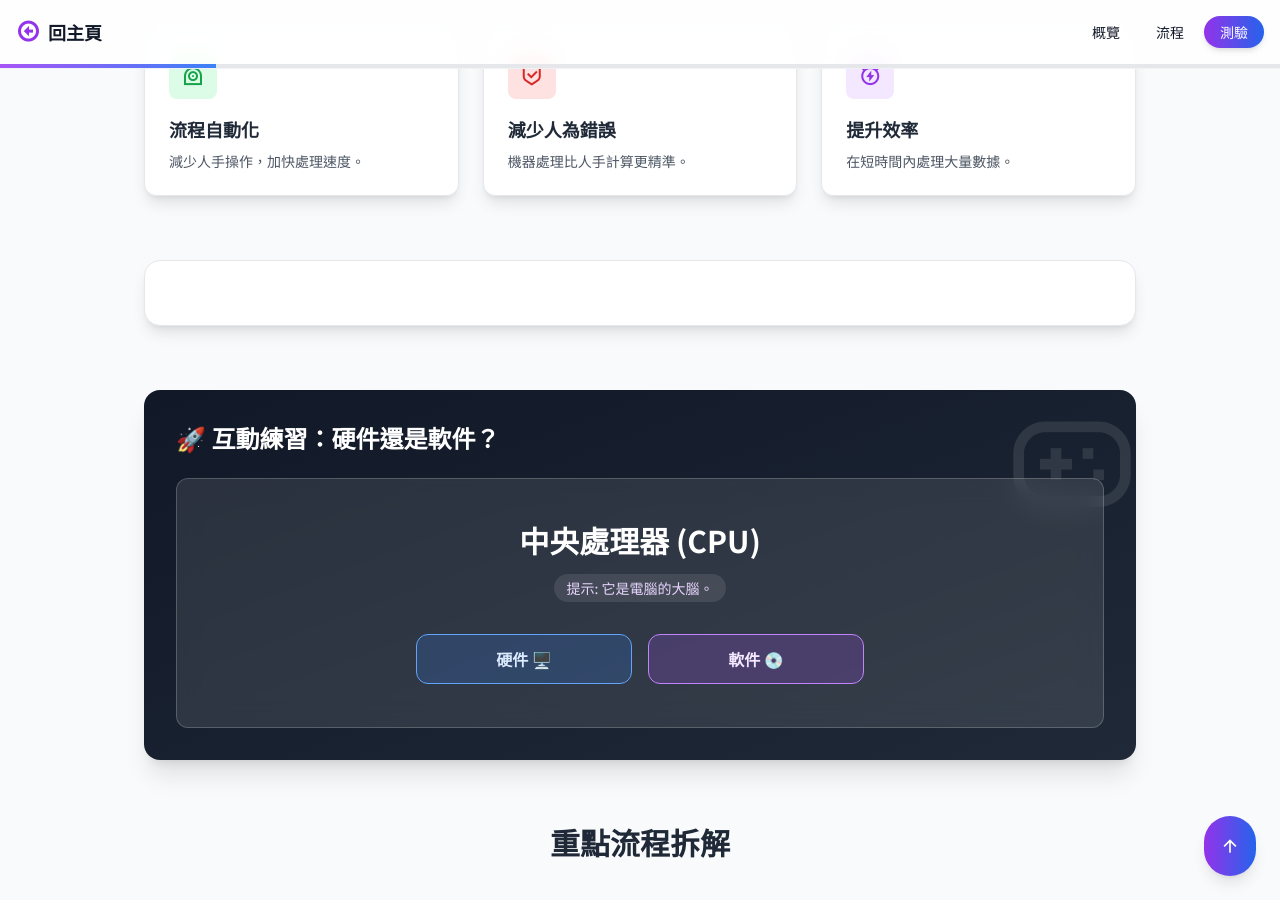
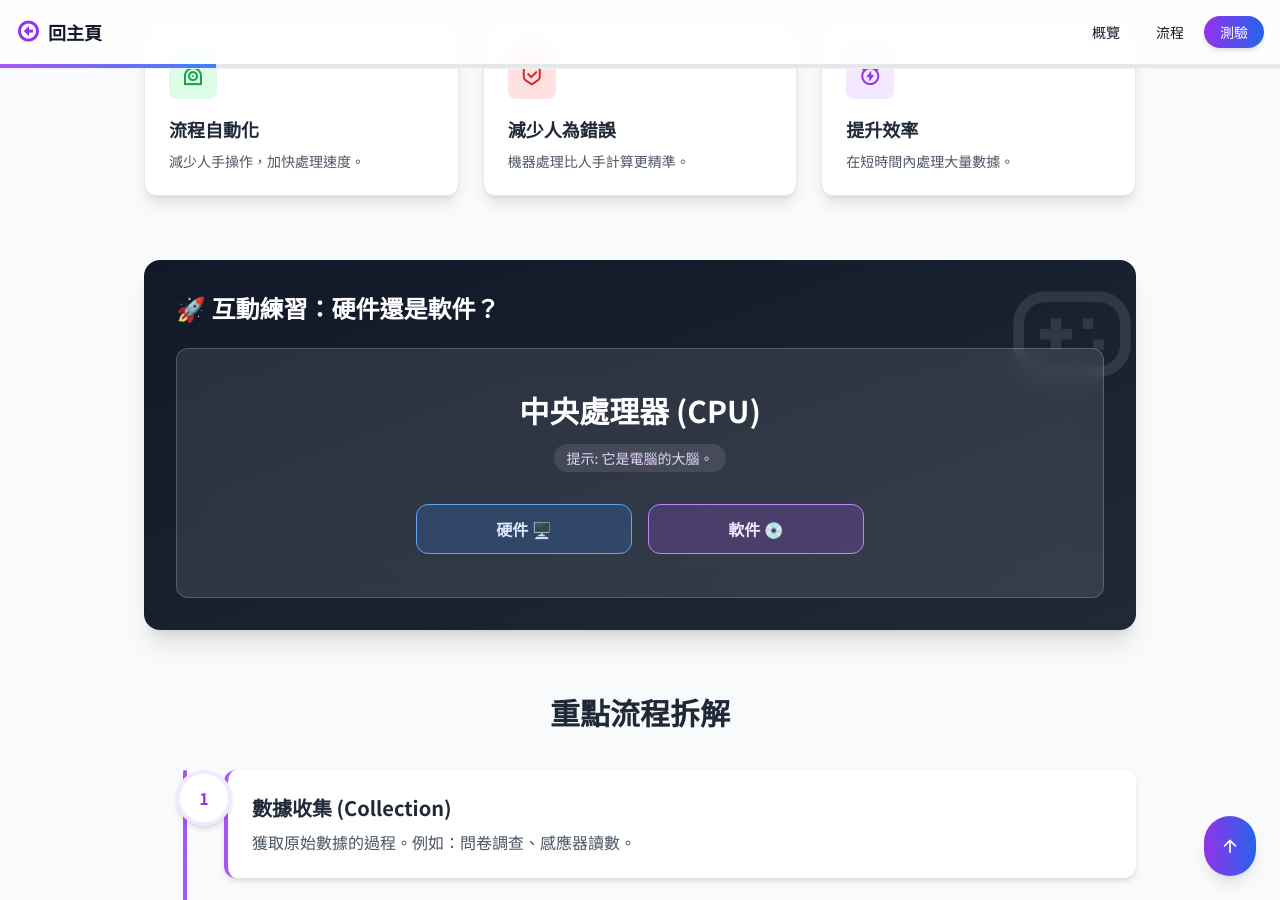
Before and after one commit to lct1995chaewon/HKDSE_ICT_Study, a Jekyll site: the page built from chapter1.md, in a window 1280 px wide and 900 px high, scrolled down 360 px. Built offline with Jekyll 4.4.1, drawn with Linux system fonts in a browser that asks for light colours; nearby versions of some CDN libraries.

Commit message:
Remove content section from chapter layout
Removed the section displaying content in chapter layout.

```diff
--- a/_layouts/chapter.html
+++ b/_layouts/chapter.html
@@ -103,10 +103,6 @@
             {% endfor %}
         </section>
         {% endif %}
-
-        <section class="bg-white dark:bg-gray-800 rounded-2xl shadow-lg p-8 border border-gray-200 dark:border-gray-700 prose dark:prose-invert max-w-none">
-            {{ content }}
-        </section>
 
         {% if data.hardware_software_items %}
         <section id="game" class="scroll-mt-24">
```
